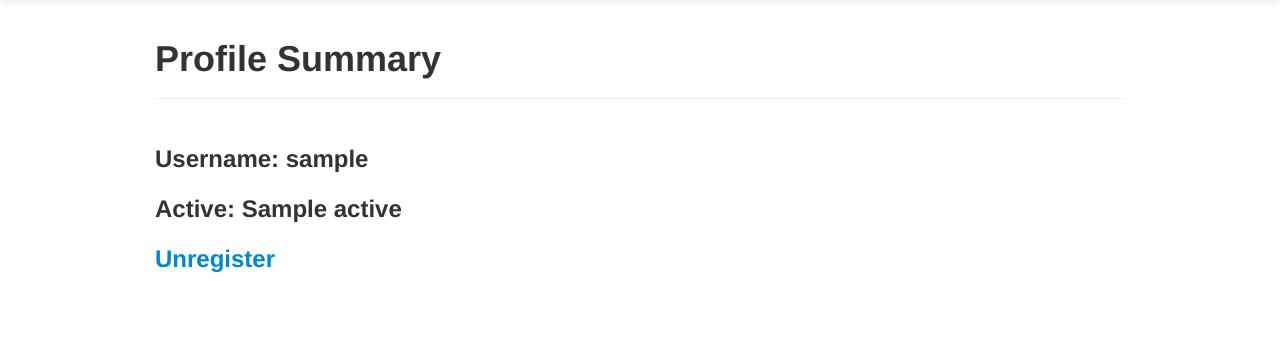
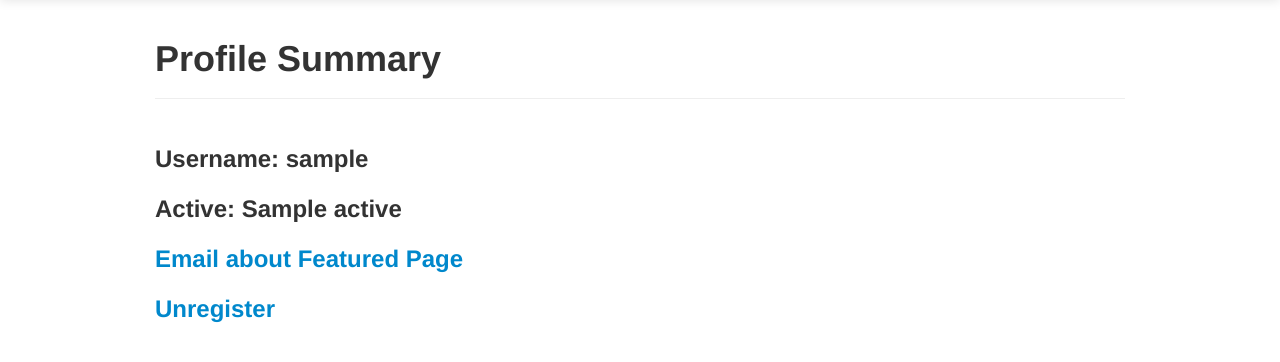
Before and after one commit to PatrickMurrellNKU/Miki, a Python web app: template Riki/wiki/web/templates/profile.html in a window 1280 px wide. Shown: the part 41-403 px from the top of the page. Run offline with Jinja, Linux system fonts and the light colour scheme; the template is opened without the code that fills it: most values are stand-ins (such as "Sample title", 1, 10 or a date in 2020); some libraries are stand-ins or nearby versions.

Commit message:
Added link for opt in or out in profile

```diff
--- a/Riki/wiki/web/templates/profile.html
+++ b/Riki/wiki/web/templates/profile.html
@@ -5,5 +5,6 @@
 {% block content %}
     <h3>Username: {{ username }}</h3>
     <h3>Active: {{ active }}</h3>
+    <h3><a href="{{ url_for('wiki.featured') }}">Email about Featured Page</a></h3>
     <h3><a href="{{ url_for('wiki.user_unregister') }}">Unregister</a></h3>
 {% endblock content %}
```
